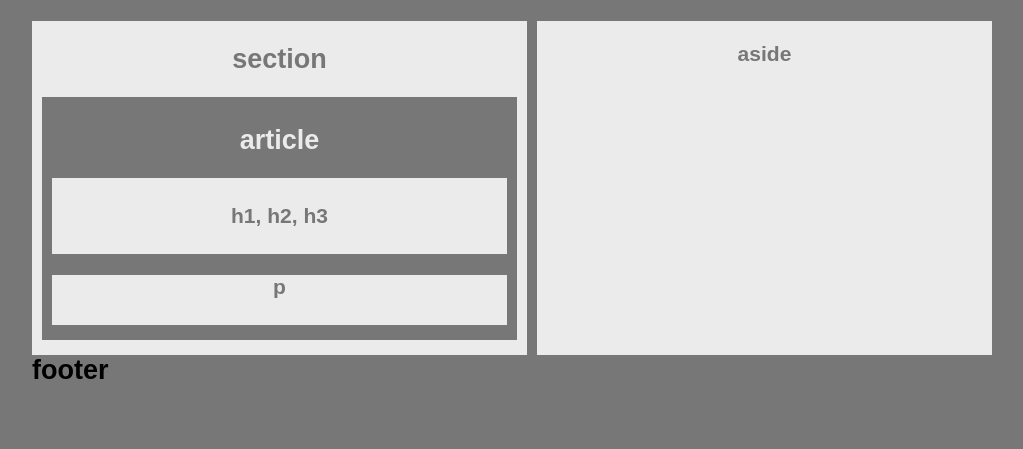
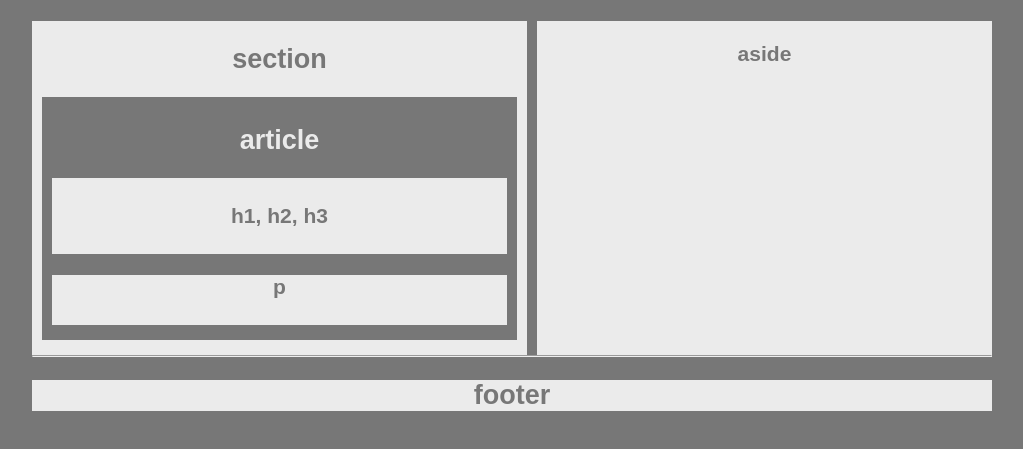
Before and after one commit to zttxv4/Basic-Portfolio, a plain HTML site: page ez.html in a window 1280 px wide. Shown: the part 135-584 px from the top of the page, without its empty margins (128-1151 px from the left). Drawn offline with Linux system fonts and the light colour scheme.

Commit message:
final easy homework

```diff
--- a/ez.html
+++ b/ez.html
@@ -42,6 +42,7 @@
             </div>
         </div>
 
+        <hr>
 
         <!-- Footer -->
         <div id="footer">
--- a/ezstyle.css
+++ b/ezstyle.css
@@ -66,3 +66,10 @@ body {
     text-align: center;
 
 }
+
+#footer {
+    background: #ebebeb;
+    color: #777;
+    width: 960px;
+    text-align: center;
+}
```
